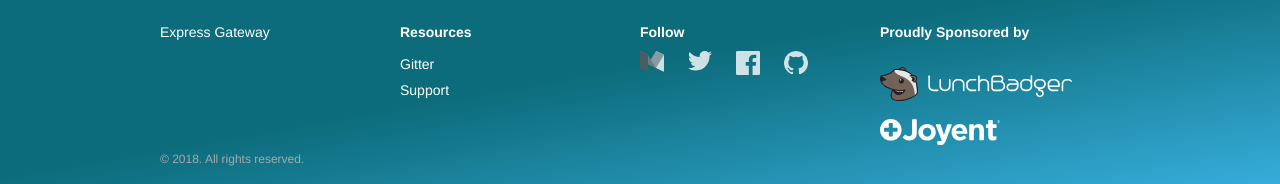
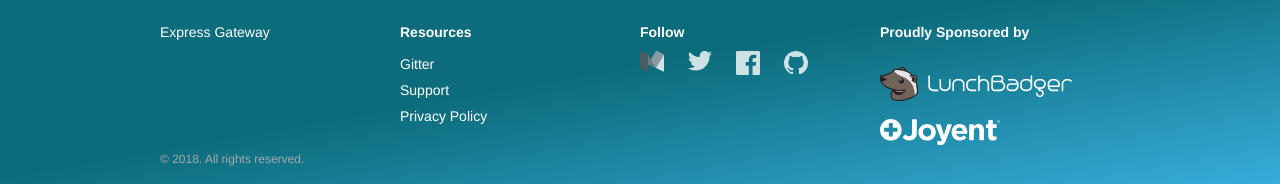
Before and after one commit to ExpressGateway/express-gateway.io, a Jekyll site: the page built from index.md, in a window 1280 px wide and 900 px high, scrolled down 2525 px. Shown: the part 713-897 px from the top of the window. Built offline with Jekyll 4.4.1, drawn with Linux system fonts in a browser that asks for light colours; nearby versions of some CDN libraries; some web fonts are replaced; comment, search, counter and statistics services are not loaded.

Commit message:
Add privacy policy link

```diff
--- a/_includes/footer.html
+++ b/_includes/footer.html
@@ -8,6 +8,7 @@
       <ul>
         <li><a href="https://gitter.im/ExpressGateway/express-gateway">Gitter</a></li>
         <li><a href="https://goo.gl/s8eGKz">Support</a></li>
+        <li><a href="https://www.lunchbadger.com/privacy/">Privacy Policy</a></li>
       </ul>
     </section>
     <section class="social-links">
```
